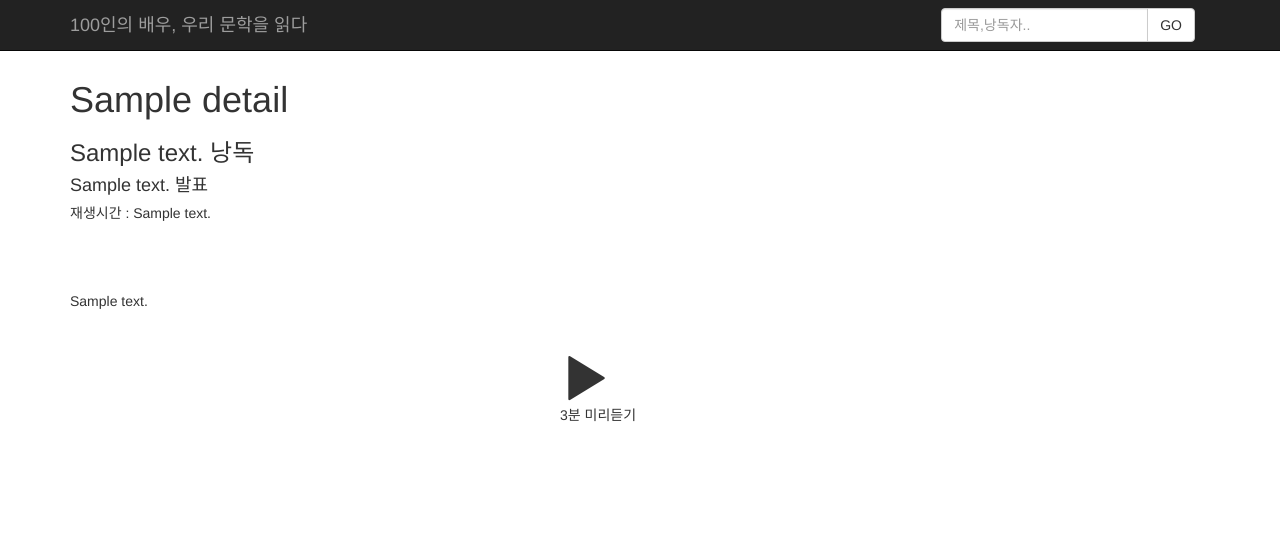
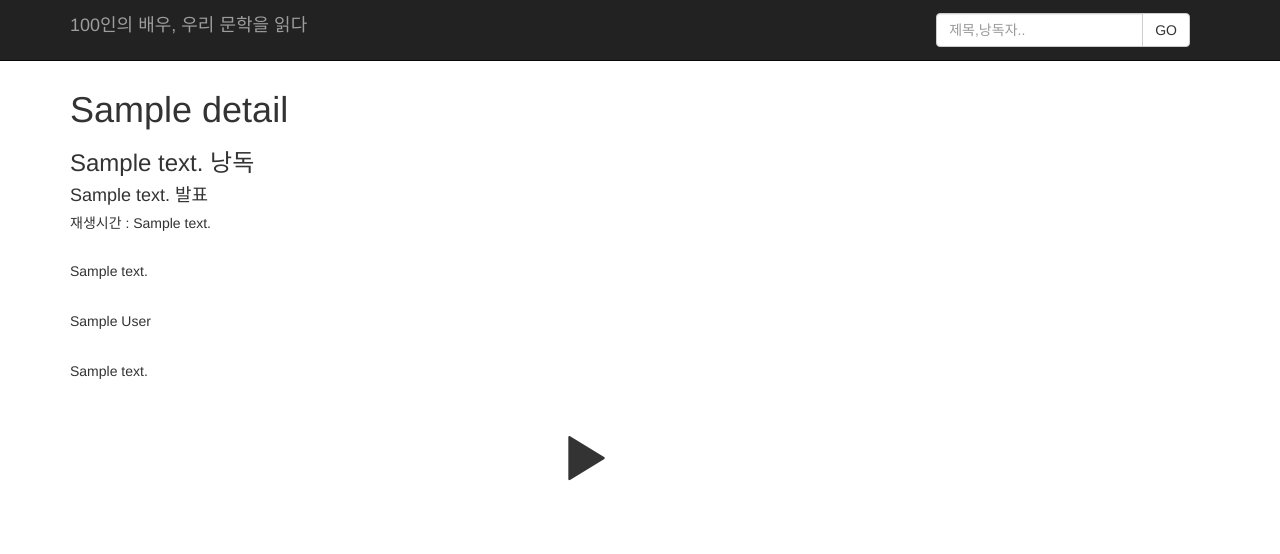
Before and after one commit to andole87/Django, a Django app: template audio/templates/audio/audio_detail.html in a window 1280 px wide. Shown: the top 554 px of the page. Run offline with Django 3.2, Linux system fonts and the light colour scheme; the template is opened without the code that fills it: most values are stand-ins (such as "Sample title", 1, 10 or a date in 2020); some libraries are stand-ins or nearby versions.

Commit message:
ajax 수정, container-fluid padding 조정(0)

```diff
--- a/audio/models.py
+++ b/audio/models.py
@@ -25,7 +25,9 @@ class Audio_Detail(models.Model):
     detail_author = models.CharField(max_length=20)
     detail_speaker = models.CharField(max_length=20)
     detail_pubdate = models.CharField(max_length=10, null=True)
-    detail_text = models.TextField()
+    detail_title_text = models.TextField(null=True)
+    detail_author_text = models.TextField(null=True)
+    detail_speaker_text = models.TextField(null=True)
     detail_imgsrc = models.CharField(max_length=255,null=True)
     detail_audiosrc = models.CharField(max_length=255)
     detail_playtime = models.CharField(max_length=10)
--- a/audio/static/css/audio.css
+++ b/audio/static/css/audio.css
@@ -1,11 +1,15 @@
 body{
-    padding-top: 60px;
-    padding-bottom: 60px;
+    padding-top: 70px;
+    padding-bottom: 70px;
 }
 .container-center{
     text-align: center;
     width: 70%;
     float: none;
+}
+.container-fluid{
+    padding-right: 0px;
+    padding-left: 0px;
 }
 a:hover{
     text-decoration: none;
@@ -41,8 +45,8 @@ a{
     font-size: 50px;
 }
 .glyphicon-pause{
-    font-size: 30px;
-    vertical-align:middle;
+    font-size: 40px;
+    padding: 5px;
 }
 .glyphicon-plus{
     font-size: 50px;
@@ -56,6 +60,11 @@ a{
     float: left;
     margin-left: 10px;
 }
+#search{
+    margin-top: 5px;
+    margin-bottom: 5px;
+    margin-right: 5px;
+}
 
 .navbar-form{
     border: 0px;
@@ -67,3 +76,7 @@ a{
 .navbar-fixed-top{
     margin: 0px;
 }
+.col-centered{
+    float: none;
+    margin: 0 auto;
+}
--- a/audio/templates/audio/audio_detail.html
+++ b/audio/templates/audio/audio_detail.html
@@ -8,16 +8,28 @@
     <div class="text">
         <h4>{{ details.detail_pubdate }} 발표</h4>
         <h5>재생시간 : {{ details.detail_playtime }}</h5>
-        <br><br><br>
-        {{ details.detail_text }}
-        <br><br><br>
-    </div>
-    <div id="audiobook" class="col-md-offset-5 col-md-4 col-xs-offset-4 col-xs-4" data-source="/static/audiosrc/{{ details.detail_audiosrc }}.mp3"
-        data-name="{{ details.detail_title }}">
-        <i class="glyphicon glyphicon-play" onclick="playAudio()"></i>
-        <p>3분 미리듣기</p>
+        <br>
+        <p>
+        {{ details.detail_title_text }}
+    </p>
+        <br>
+        <p>
+        {{ details.detail_author_text }}
+    </p>
+
+    <br>
+    <p>
+        {{ details.detail_speaker_text }}
+    </p>
+        <br><br>
     </div>
 
+    <div id="audiobook" class="col-md-2 col-xs-2 col-centered" data-source="/static/audiosrc/{{ details.detail_audiosrc }}.mp3"
+        data-name="{{ details.detail_title }}">
+        <i class="glyphicon glyphicon-play" data-toggle= "tooltip" title = "3분 들어보기" onclick="playAudio()"></i>
+
+
+</div>
 </div>
 
 {% endblock %}
--- a/audio/templates/audio/base.html
+++ b/audio/templates/audio/base.html
@@ -60,7 +60,7 @@
         </button>
 
 
-        <a class="navbar-brand">100인의 배우, 우리 문학을 읽다</a>
+        <a class="navbar-brand" id = "homeBtn" href="/">100인의 배우, 우리 문학을 읽다</a>
 
 
       <div class="collapse navbar-collapse navbar-right" id="search">
@@ -88,16 +88,19 @@
       <div class="container">
 
         <!-- Brand and toggle get grouped for better mobile display -->
-        <div class="col-xs-10 col-md-offset-2 col-md-8">
+        <div class="col-xs-10 col-md-offset-4 col-md-3">
         <a class="navbar-brand" id="currentAudio">Navigation</a>
         <!-- Collect the nav links, forms, and other content for toggling -->
       </div>
       <div class = "col-xs-2 col-md-2 col-navbar-bottom">
-        <ul class="nav navbar-nav">
+
           <i class="glyphicon glyphicon-pause" onclick="pauseAudio()"></i>
+
         </div>
 
       </div>
+
+
         <!-- <ul class="nav navbar-nav navbar-right"> -->
         <!-- <li class="dropdown playlist">
                     <a href="#" class="dropdown-toggle" data-toggle="dropdown" role="button" aria-expanded="true">Dropdown <span class="caret"></span></a>
@@ -110,8 +113,6 @@
                     </ul>
                   </li> -->
         <!-- </ul> -->
-
-      </div>
     </nav>
   </div>
 </body>
```
Also changed, not shown: audio/static/js/audio.js (+37 -12 lines), audio/migrations/0014_auto_20181029_1048.py (added).
